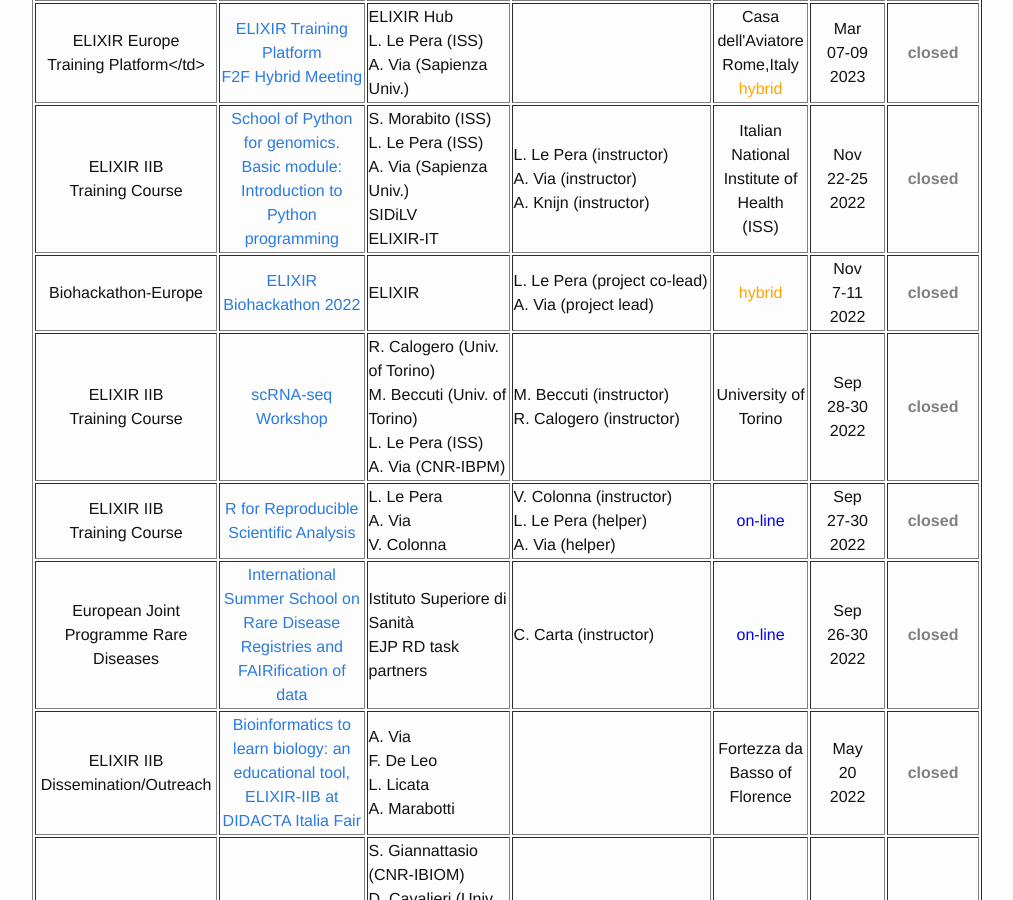
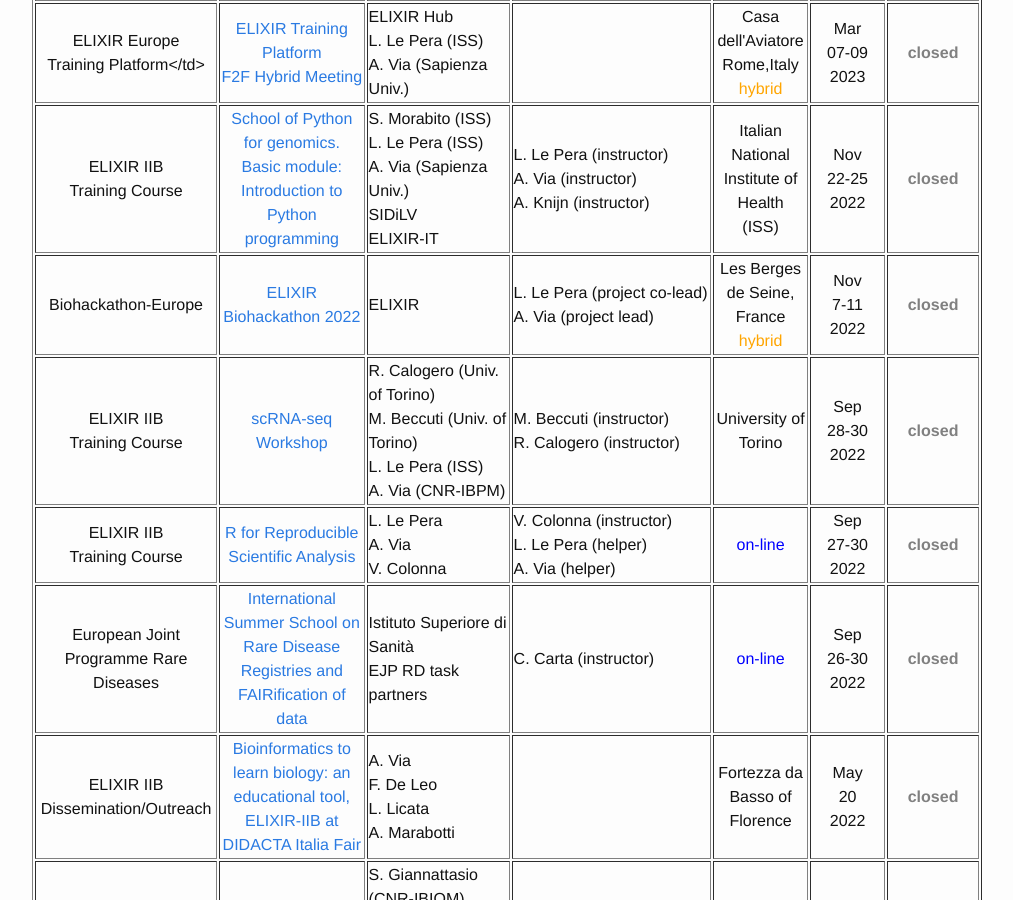
Before and after one commit to ELIXIR-IIB-training/website, a Jekyll site: the page built from _pages/01-all_events.md, in a window 1280 px wide and 900 px high, scrolled down 518 px. Shown: the whole window, without its empty margins (238-1251 px from the left). Built offline with Jekyll 4.4.1, drawn with Linux system fonts in a browser that asks for light colours.

Commit message:
Update Biohackathon 2022 venue

```diff
--- a/_pages/01-all_events.md
+++ b/_pages/01-all_events.md
@@ -47,7 +47,7 @@ permalink: /all_events/
    <td height="50" width="220" align="center"><a href="https://www.biohackathon-europe.org/index.html">ELIXIR<br>Biohackathon 2022</a></td>
    <td height="50" width="150">ELIXIR</td>
    <td height="50" width="150">L. Le Pera (project co-lead)<br>A. Via (project lead)</td>
-   <td height="50" align="center"><font color="orange">hybrid</font></td>
+   <td height="50" align="center">Les Berges de Seine, France<br><font color="orange">hybrid</font></td>
    <td height="50" width="75" align="center">Nov<br>7-11<br>2022</td>
    <td height="50" align="center"><font color="grey"><b>closed</b></font></td>
 </tr>
```
